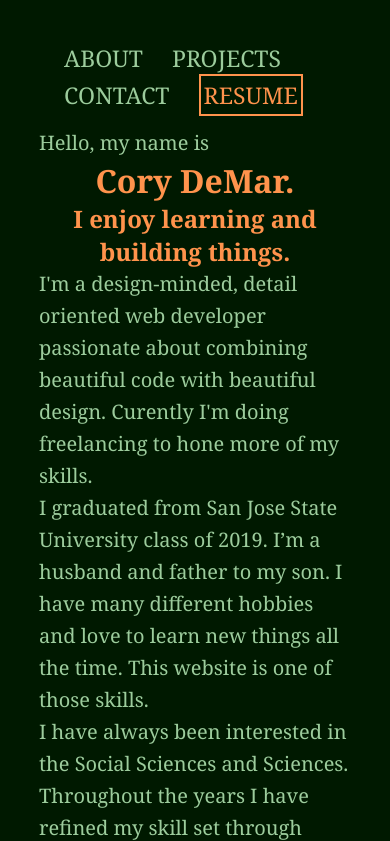
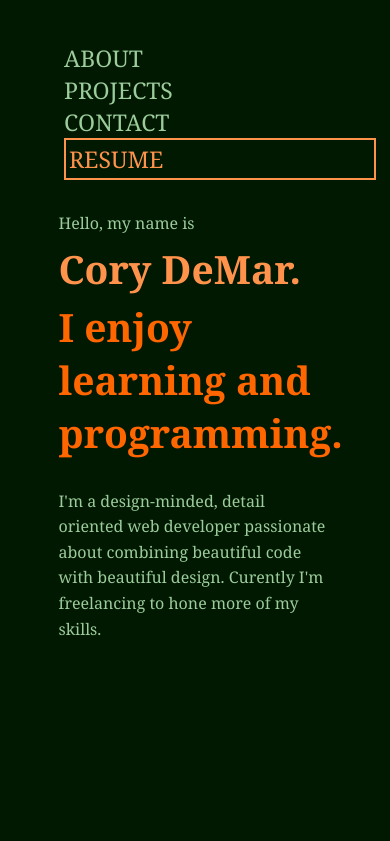
Before and after one commit to cdemar/Cory.github.io, a plain HTML site: page index.html in a window 390 px wide. Shown: the top 841 px of the page. Drawn offline with Linux system fonts and the light colour scheme.

Commit message:
Commit 1.5 (responsive)

```diff
--- a/index.html
+++ b/index.html
@@ -27,17 +27,17 @@
 
   <!--Body-->
   <main>
-    <div class="margin">
+    <div class="bodyMargin">
       <div id="hero">
-        <p>Hello, my name is</p>
+        <p id="myName">Hello, my name is</p>
         <h1>Cory DeMar.</h1>
-        <h2>I enjoy learning and building things.</h2>
+        <h2>I enjoy learning and programming.</h2>
 
         <!--- Web Dev, Front End Dev, Web Designer, Full Stock Dev, Dev Ops-->
-        <p>I'm a design-minded, detail oriented web developer passionate
+        <p id="myHero">I'm a design-minded, detail oriented web developer passionate
           about combining beautiful code with beautiful design. Curently
-          I'm doing freelancing to hone more of my skills.</p>
-      </div>
+          I'm freelancing to hone more of my skills.</p>
+        </div>
 
       <div id="about">
 
--- a/style/main.css
+++ b/style/main.css
@@ -20,6 +20,9 @@ body {
 .margin {
   margin: 0 10%;
 }
+.bodyMargin {
+  margin: 0 15%;
+}
 ul {
   list-style-type: square;
 }
@@ -28,9 +31,9 @@ h2 {
   text-align: center;
   color: var(--heading-text-color);
 }
-
 p {
-  font-size: 20px;
+  font-size: clamp(1.3125rem, 5vw, 2rem);
+  font-size: clamp(1rem, 2vw, 1.5rem);
   line-height: 1.6;
   color: var(--main-text-color);
 }
@@ -43,9 +46,20 @@ a:hover {
   color: var(--gray-color);
 }
 
+@media only screen and (max-width: 350px) {
+  p {
+    font-size: 15px;
+  }
+}
+@media only screen and (max-width: 280px) {
+  p {
+    font-size: 13.5px;
+  }
+}
+
 /* All fo this is header */
 header {
-  height: 15vh;
+  height: 25vh;
 }
 .navBar {
   float: right;
@@ -68,15 +82,93 @@ header {
   color: var(--gray-color);
 }
 
-@media only screen and (max-device-width: 1450px) {
+/* On screens that are 600px wide or less,
+make the menu links stack on top of each
+other instead of next to each other */
+@media screen and (max-width: 700px) {
+  .navBar a {
+    float: none;
+    width: 100%;
+  }
+  #resume {
+    color: var(--heading-text-color);
+    padding: 3px;
+    border: 2px solid var(--heading-text-color);
+    text-decoration: none;
+  }
+  #resume:hover {
+    border: 2px solid var(--main-text-color);
+    color: var(--gray-color);
+  }
 }
 
 /*body content*/
+#hero {
+  height: 75vh;
+}
+#myName {
+  margin-bottom: 5px;
+  font-size: clamp(1rem, 2vw, 1.5rem);
+}
+#hero h1,
+h2 {
+  margin-bottom: 5px;
+  font-size: clamp(2.5rem, 5vw, 3.75rem);
+  text-align: left;
+}
+#hero h2 {
+  color: var(--splash-color);
+}
+#myHero {
+  margin-top: 30px;
+  max-width: 585px;
+}
 #about p a {
   color: var(--content-text-link-color);
 }
 #about p a:hover {
   color: var(--gray-color);
+}
+
+@media only screen and (max-width: 1550px) {
+  #myHero {
+    max-width: 490px;
+  }
+}
+@media only screen and (max-width: 900px) {
+  #myHero {
+    max-width: 380px;
+  }
+}
+@media only screen and (max-width: 700px) {
+  #hero h1,
+  h2 {
+    font-size: 40px;
+  }
+}
+@media only screen and (max-width: 540px) {
+  #hero h1,
+  h2 {
+    font-size: 39px;
+  }
+}
+@media only screen and (max-width: 360px) {
+  #myName {
+    font-size: 13px;
+  }
+  #hero h1,
+  h2 {
+    font-size: 23px;
+  }
+}
+@media only screen and (max-width: 280px) {
+  #myName {
+    font-size: 11px;
+  }
+  #hero h1,
+  h2 {
+    font-size: 20px;
+  }
 }
 
 /* All of this is Footer */
```
